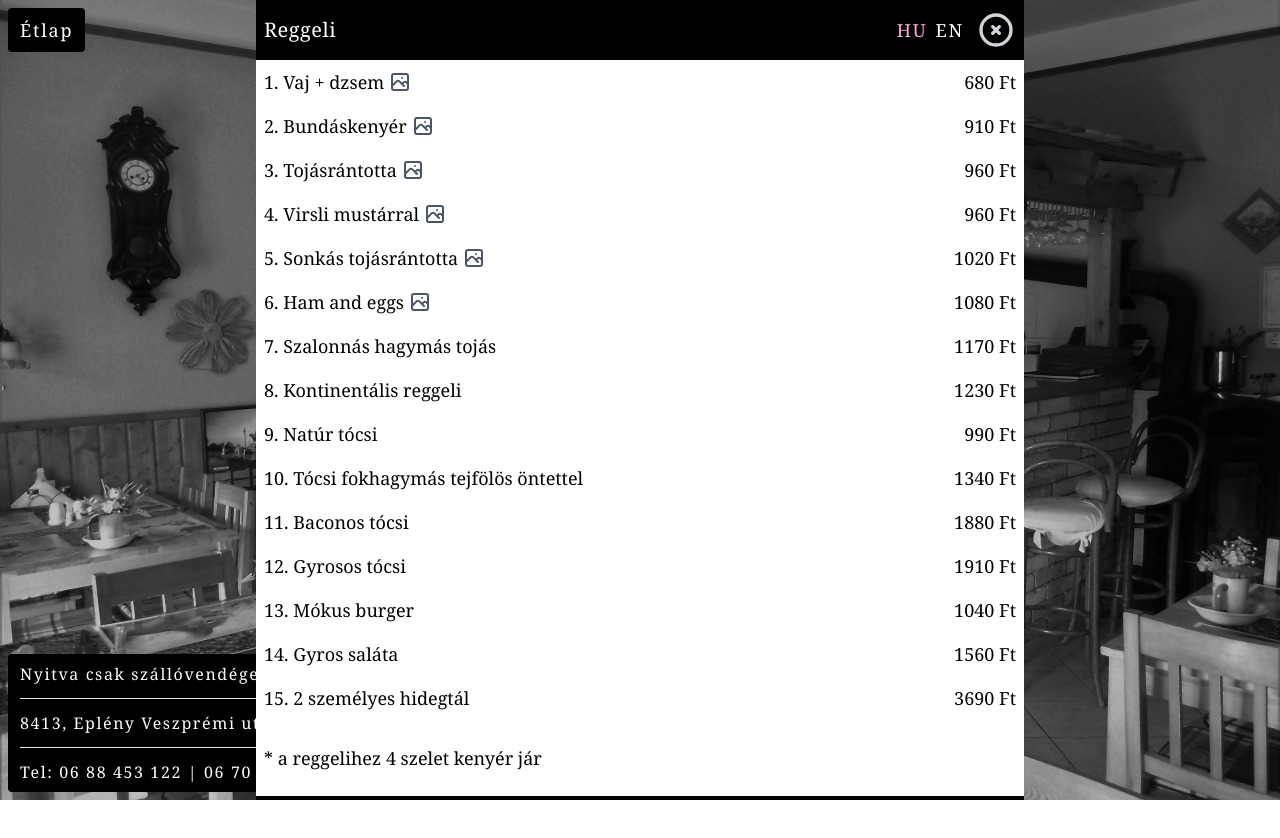
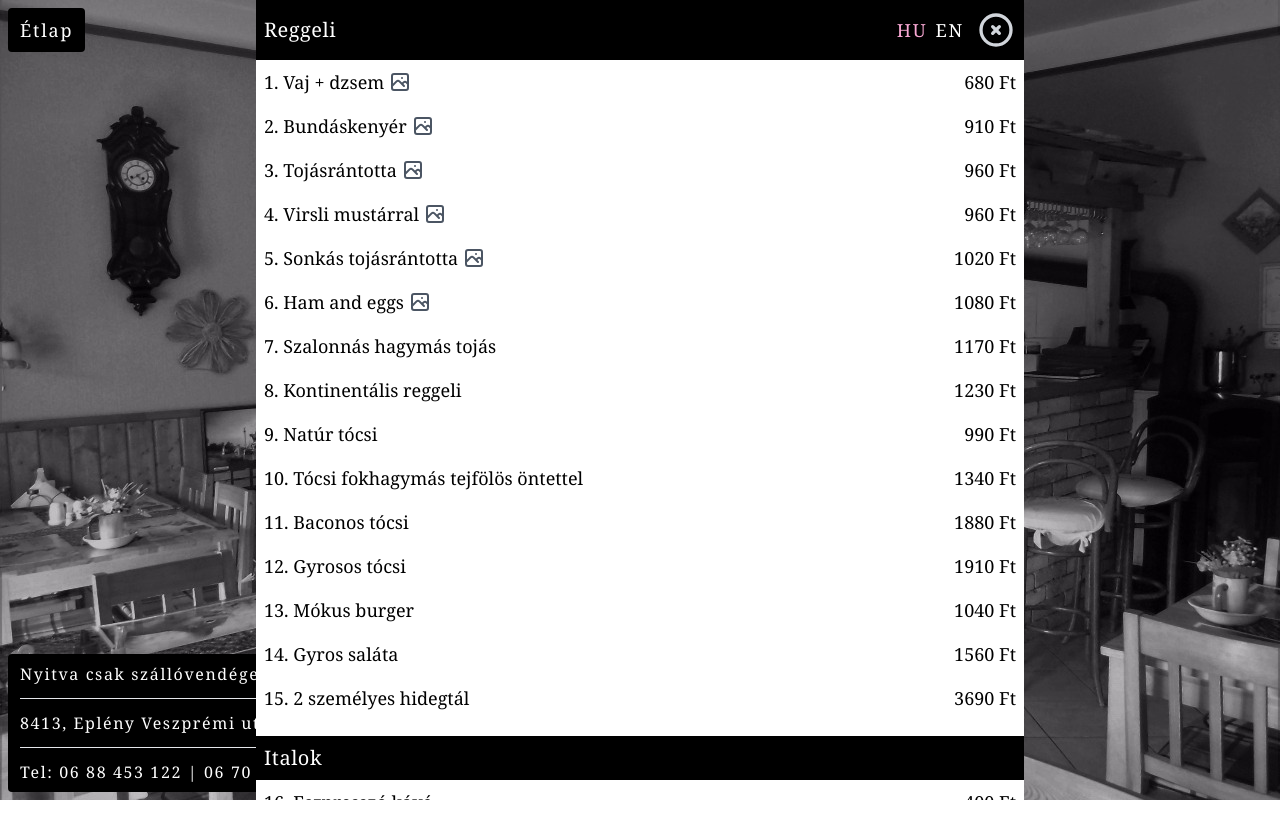
Before and after one commit to xdevtomix/mokus, a React (Vite) app: page / in a window 1280 px wide. Both pictures are taken after a click on the button "Étlap". Shown: the top 838 px of the page. Built offline with nearby package versions, Linux system fonts and the light colour scheme.

Commit message:
new menu 4

```diff
--- a/public/sw-mokus.js
+++ b/public/sw-mokus.js
@@ -1,7 +1,7 @@
 
 const ServiceWorkerGlobalScope = this;
 const cacheNameBasis = 'mokus';
-const version = '21.12.04.1';
+const version = '21.12.04.2';
 const cacheName = `${cacheNameBasis}-v${version}`;
 const urlsToCache = [
     './images/mokusbufe_bw_64_64.png',
--- a/src/assets/translations.json
+++ b/src/assets/translations.json
@@ -19,8 +19,6 @@
 		{"id" : "14", "role" : "dish", "hu" : "Gyros saláta", "en" : "Gyros salad", "price" : "1560 Ft"},
 		{"id" : "15", "role" : "dish", "hu" : "2 személyes hidegtál", "en" : "Cold platter for 2", "price" : "3690 Ft"},
 		{"id" : "breakfastSeparator", "role" : "separator"},
-		{"id" : "breakfastBread", "role" : "info", "hu" : "* a reggelihez 4 szelet kenyér jár", "en" : "* 4 slices of bread are available for breakfast"},
-		{"id" : "breakfastSeparator2", "role" : "separator"},
 
 		{"id" : "drinks", "role" : "header", "hu" : "Italok", "en" : "Drinks"},
 		{"id" : "16", "role" : "dish", "hu" : "Eszpresszó kávé", "en" : "Espresso coffee", "price" : "400 Ft"},
@@ -41,12 +39,12 @@
 		{"id" : "closingSeparator", "role" : "separator"},
 		{"id" : "closing1", "role" : "info-centered", "hu" : "A feltüntetett árak Ft-ban értendők", "en" : "The prices are in HUF"},
 		{"id" : "closing2", "role" : "info-centered", "hu" : "és az ÁFA-t tartalmazzák!", "en" : "including VAT!"},
-		{"id" : "closing3", "role" : "info-centered", "hu" : "A reggeli elfogyasztható az étteremben,", "en" : "The breakfast can be enjoyed in the restaurant,"},
+		{"id" : "closing3", "role" : "info-centered", "hu" : "A reggeli elfogyasztható a büfében,", "en" : "The breakfast can be enjoyed in the buffet,"},
 		{"id" : "closing4", "role" : "info-centered", "hu" : "a szobában, vagy akár el is vihető.", "en" : "in the room, or can be taken away."},
 		{"id" : "closing5", "role" : "info-centered", "hu" : "Elvitel esetén a csomagolás díja felszámolásra kerül.", "en" : "In case of take away, the packaging costs extra."},
 		{"id" : "closing6", "role" : "info-centered", "hu" : "Az étlap és az árváltoztatás jogát fenntartjuk.", "en" : "The menu and the prices may be subject to change."},
 		{"id" : "closing7", "role" : "info-centered", "hu" : "Érvényes visszavonásig.", "en" : "Valid until withdrawal."},
 		{"id" : "manager", "role" : "info-centered", "hu" : "Üzletvezető: Dreissiger Gáborné", "en" : "Manager: Dreissiger Gáborné"},
-		{"id" : "version", "role" : "info-centered", "hu" : "v21.12.04.1", "en" : "v21.12.04.1"}
+		{"id" : "version", "role" : "info-centered", "hu" : "v21.12.04.2", "en" : "v21.12.04.2"}
     ]
 }
--- a/src/components/Menu.jsx
+++ b/src/components/Menu.jsx
@@ -56,7 +56,7 @@ export default function Menu({ translations, language, setLanguage, isMenuOpen,
                         <MenuItem key={item.id} role={item.role}>
                             {item.role === 'header' && (
                                 <>
-                                    <h1 className="text-white text-xl leading-6 tracking-wide">{item[language]}</h1>
+                                    <h1 className="text-white text-xl tracking-wide">{item[language]}</h1>
                                     {item.id === 'breakfast' && (
                                         <div className="flex justify-between items-center">
                                             <ActionButton cssClasses={`pr-1 ${language === 'hu' ? 'text-pink-300' : ''}`} text="HU" action={() => setLanguage('hu')} />
--- a/src/components/MenuItem.jsx
+++ b/src/components/MenuItem.jsx
@@ -3,8 +3,7 @@ export default function MenuItem({role, children}) {
         <div data-component="menu-item" className={`
             flex justify-between items-center
             p-2 text-black
-            text-[13px] leading-[13px]
-            alcatel-v:text-lg
+            text-sm alcatel-v:text-lg
             ${role === 'header' ? 'bg-black' : 'bg-white'}
         `}>
             {children}
```
